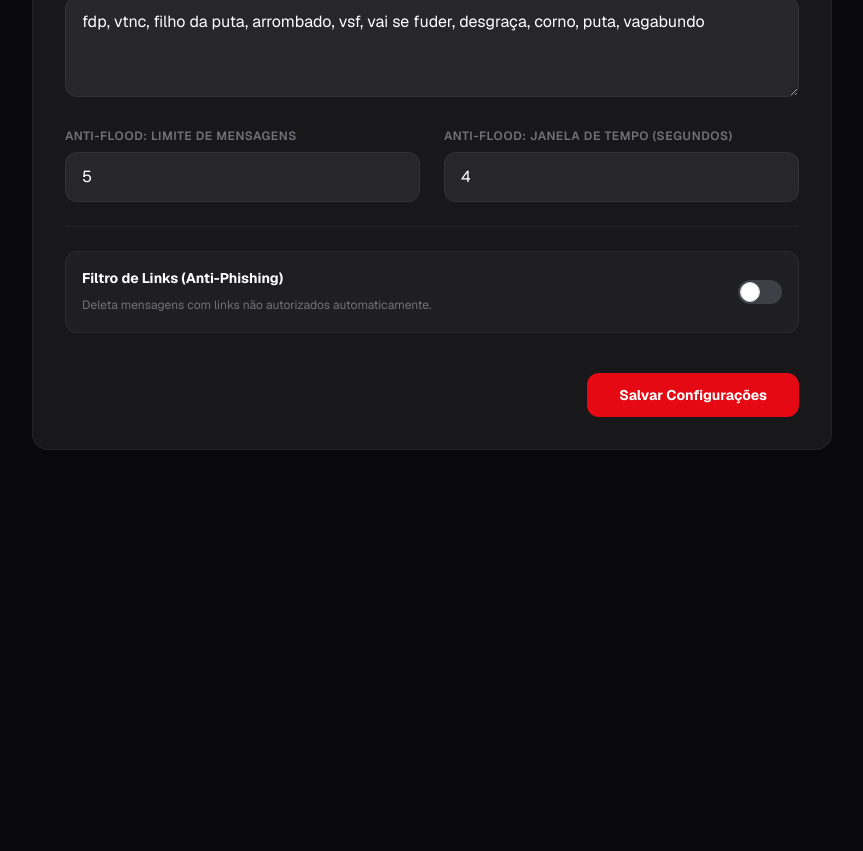
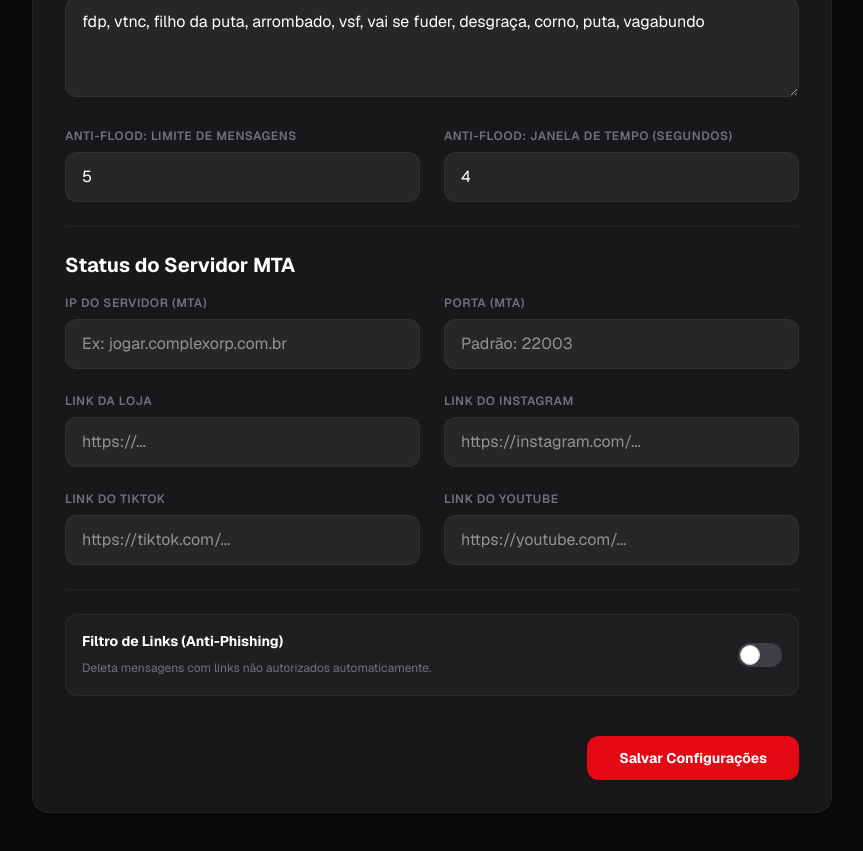
Before and after one commit to EmersonRamos021/site-detroit_administra-o, a Next.js app: page /admin/bot-settings in a window 1280 px wide. Shown: the part 957-1808 px from the top of the page, without its empty margins (208-1071 px from the left). Before the commit the page ends 1487 px from the top, so only its background shows below. Built offline with nearby package versions, Linux system fonts and the light colour scheme; no server answers.

Commit message:
feat: adiciona configuracoes de status MTA no painel do bot

```diff
--- a/src/app/admin/bot-settings/page.tsx
+++ b/src/app/admin/bot-settings/page.tsx
@@ -250,6 +250,73 @@ export default function BotSettingsPage() {
 
             <hr className="border-white/5 my-6" />
 
+            <h3 className="text-xl font-bold text-white mb-4">Status do Servidor MTA</h3>
+            <div className="grid grid-cols-1 md:grid-cols-2 gap-6">
+              <div>
+                <label className={labelClass}>IP do Servidor (MTA)</label>
+                <input
+                  type="text"
+                  value={form.mtaServerIp || ""}
+                  onChange={e => setForm({...form, mtaServerIp: e.target.value})}
+                  className={inputClass}
+                  placeholder="Ex: jogar.complexorp.com.br"
+                />
+              </div>
+              <div>
+                <label className={labelClass}>Porta (MTA)</label>
+                <input
+                  type="text"
+                  value={form.mtaServerPort || ""}
+                  onChange={e => setForm({...form, mtaServerPort: e.target.value})}
+                  className={inputClass}
+                  placeholder="Padrão: 22003"
+                />
+              </div>
+
+              <div>
+                <label className={labelClass}>Link da Loja</label>
+                <input
+                  type="text"
+                  value={form.mtaSocialStore || ""}
+                  onChange={e => setForm({...form, mtaSocialStore: e.target.value})}
+                  className={inputClass}
+                  placeholder="https://..."
+                />
+              </div>
+              <div>
+                <label className={labelClass}>Link do Instagram</label>
+                <input
+                  type="text"
+                  value={form.mtaSocialInsta || ""}
+                  onChange={e => setForm({...form, mtaSocialInsta: e.target.value})}
+                  className={inputClass}
+                  placeholder="https://instagram.com/..."
+                />
+              </div>
+              <div>
+                <label className={labelClass}>Link do TikTok</label>
+                <input
+                  type="text"
+                  value={form.mtaSocialTiktok || ""}
+                  onChange={e => setForm({...form, mtaSocialTiktok: e.target.value})}
+                  className={inputClass}
+                  placeholder="https://tiktok.com/..."
+                />
+              </div>
+              <div>
+                <label className={labelClass}>Link do YouTube</label>
+                <input
+                  type="text"
+                  value={form.mtaSocialYoutube || ""}
+                  onChange={e => setForm({...form, mtaSocialYoutube: e.target.value})}
+                  className={inputClass}
+                  placeholder="https://youtube.com/..."
+                />
+              </div>
+            </div>
+
+            <hr className="border-white/5 my-6" />
+
             {/* Toggles */}
             <div className="flex items-center justify-between p-4 bg-zinc-800/50 rounded-xl border border-white/5">
               <div>
--- a/src/app/api/admin/bot-settings/route.ts
+++ b/src/app/api/admin/bot-settings/route.ts
@@ -45,7 +45,13 @@ export async function POST(request: NextRequest) {
     "memberCounterChannelId",
     "badWords_list",
     "antiFlood_maxMessages",
-    "antiFlood_timeWindow"
+    "antiFlood_timeWindow",
+    "mtaServerIp",
+    "mtaServerPort",
+    "mtaSocialStore",
+    "mtaSocialInsta",
+    "mtaSocialTiktok",
+    "mtaSocialYoutube"
   ];
 
   for (const key of keysToUpdate) {
```
